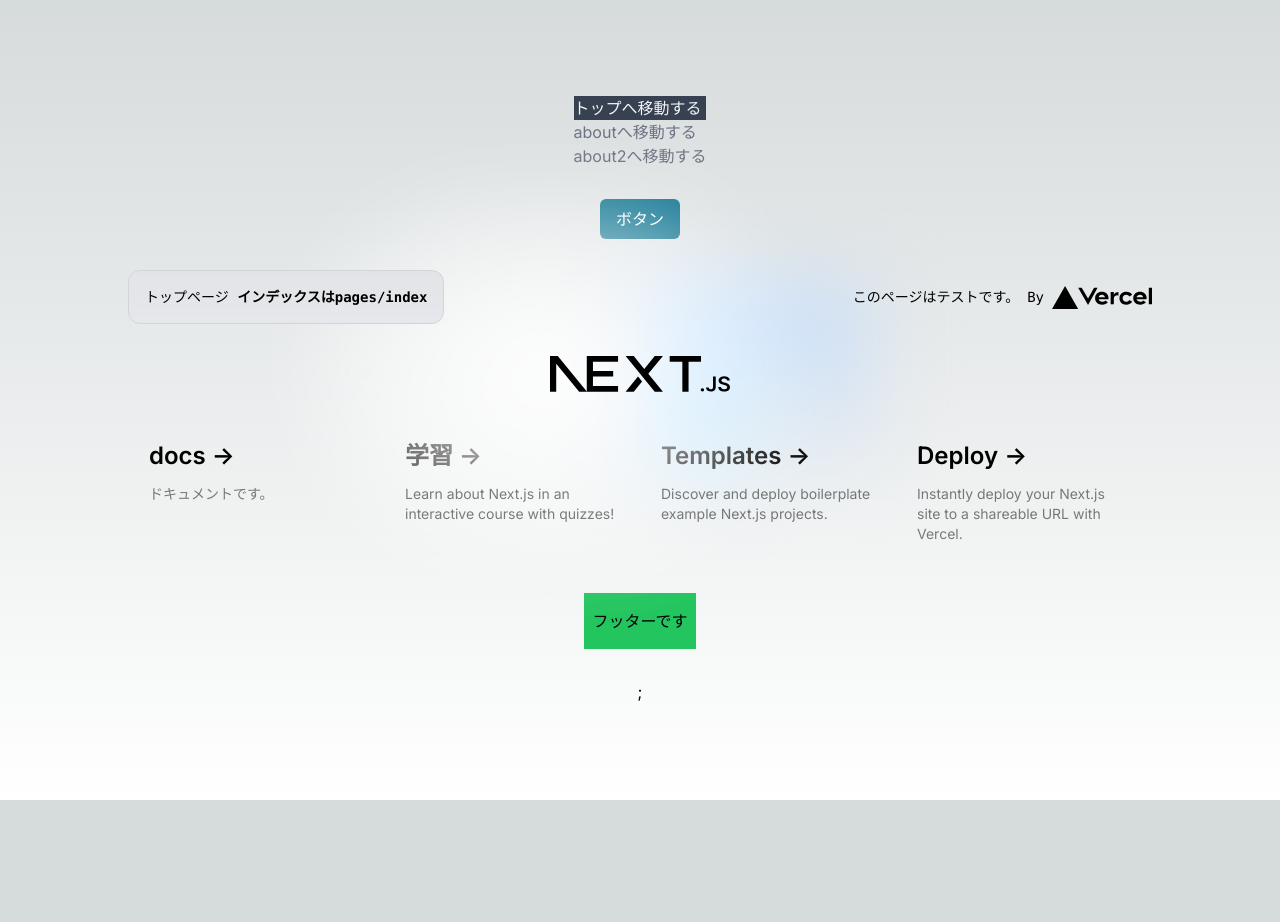
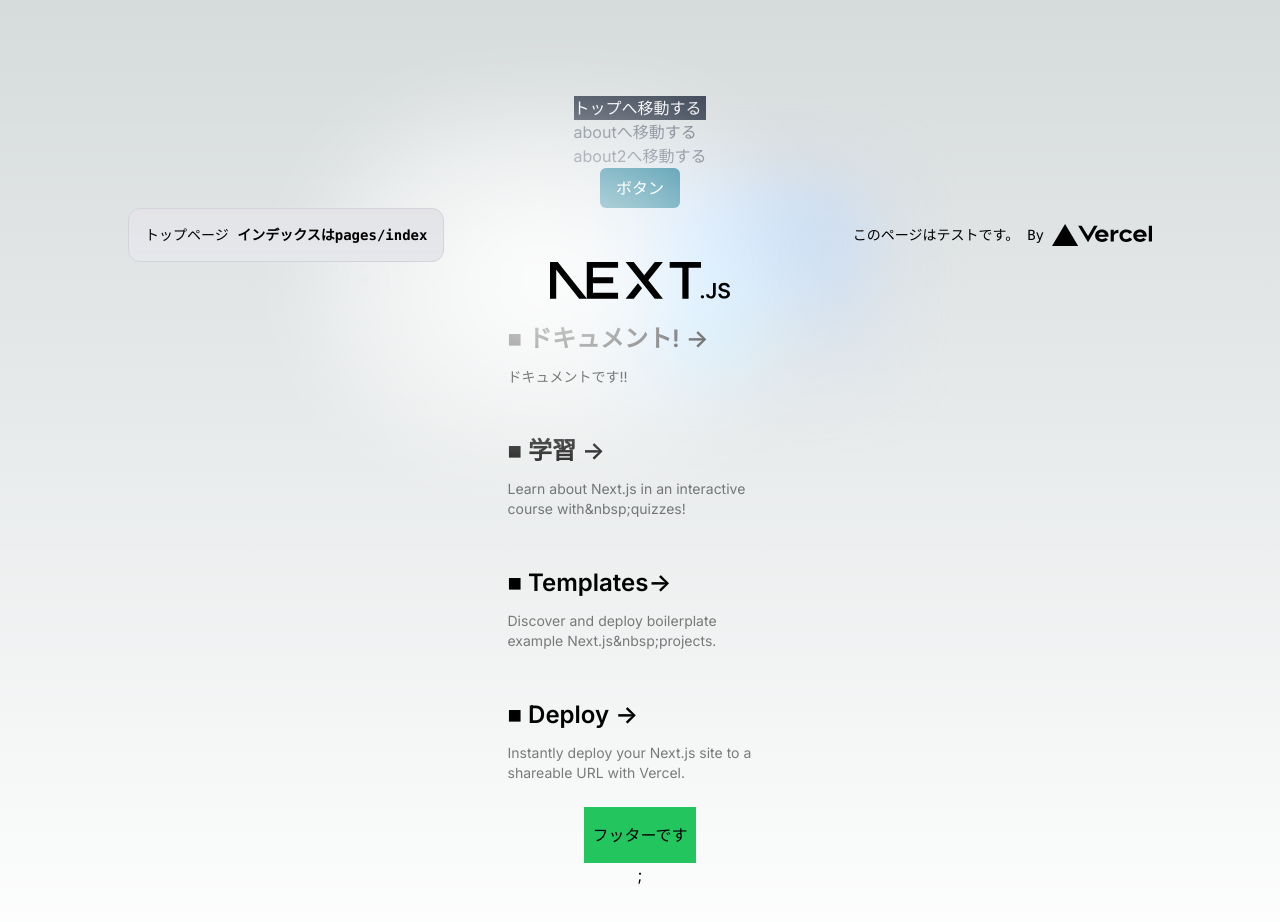
Before and after one commit to capecape-tz/study-nextjs-pages-router-capecape, a Next.js app: page / in a window 1280 px wide. Shown: the top 922 px of the page. Before the commit the page ends 800 px from the top, so only its background shows below. Built offline with nearby package versions, Linux system fonts and the light colour scheme.

Commit message:
🎨 mapを使って繰り返しを行う

```diff
--- a/components/Links.tsx
+++ b/components/Links.tsx
@@ -1,77 +1,76 @@
 import Image from "next/image";
 import { Inter } from "next/font/google";
+import { List } from "postcss/lib/list";
+
+type Item = {
+  id: number;
+  itemHref: string;
+  itemTitle: string;
+  itemDescription: string;
+};
+
+const items: Array<Item> = [
+  {
+    id: 0,
+    itemHref:
+      "https://nextjs.org/docs?utm_source=create-next-app&utm_medium=default-template-tw&utm_campaign=create-next-app",
+    itemTitle: "ドキュメント!  ",
+    itemDescription: "ドキュメントです!!",
+  },
+  {
+    id: 1,
+    itemHref:
+      "https://nextjs.org/learn?utm_source=create-next-app&utm_medium=default-template-tw&utm_campaign=create-next-app",
+    itemTitle: "学習 ",
+    itemDescription:
+      "Learn about Next.js in an interactive course with&nbsp;quizzes!",
+  },
+  {
+    id: 2,
+    itemHref:
+      "https://vercel.com/templates?framework=next.js&utm_source=create-next-app&utm_medium=default-template-tw&utm_campaign=create-next-app",
+    itemTitle: "Templates",
+    itemDescription:
+      "Discover and deploy boilerplate example Next.js&nbsp;projects.",
+  },
+  {
+    id: 3,
+    itemHref:
+      "https://vercel.com/new?utm_source=create-next-app&utm_medium=default-template-tw&utm_campaign=create-next-app",
+    itemTitle: "Deploy ",
+    itemDescription:
+      "Instantly deploy your Next.js site to a shareable URL with Vercel.",
+  },
+];
 
 export function Links() {
+  // console.log(items);
+
   return (
     <>
-      <div className="mb-32 grid text-center lg:max-w-5xl lg:w-full lg:mb-0 lg:grid-cols-4 lg:text-left">
+      <div>
+        {items.map((item) => {
+          return (
+            <div key={item.itemHref}>
               <a
-          href="https://nextjs.org/docs?utm_source=create-next-app&utm_medium=default-template-tw&utm_campaign=create-next-app"
+                href={item.itemHref}
                 className="group rounded-lg border border-transparent px-5 py-4 transition-colors hover:border-gray-300 hover:bg-gray-100 hover:dark:border-neutral-700 hover:dark:bg-neutral-800/30"
                 target="_blank"
                 rel="noopener noreferrer"
               >
                 <h2 className={`mb-3 text-2xl font-semibold`}>
-            docs{" "}
+                  ■ {item.itemTitle}
                   <span className="inline-block transition-transform group-hover:translate-x-1 motion-reduce:transform-none">
                     -&gt;
                   </span>
                 </h2>
                 <p className={`m-0 max-w-[30ch] text-sm opacity-50`}>
-            ドキュメントです。
+                  {item.itemDescription}
                 </p>
               </a>
-
-        <a
-          href="https://nextjs.org/learn?utm_source=create-next-app&utm_medium=default-template-tw&utm_campaign=create-next-app"
-          className="group rounded-lg border border-transparent px-5 py-4 transition-colors hover:border-gray-300 hover:bg-gray-100 hover:dark:border-neutral-700 hover:dark:bg-neutral-800/30"
-          target="_blank"
-          rel="noopener noreferrer"
-        >
-          <h2 className={`mb-3 text-2xl font-semibold`}>
-            学習{" "}
-            <span className="inline-block transition-transform group-hover:translate-x-1 motion-reduce:transform-none">
-              -&gt;
-            </span>
-          </h2>
-          <p className={`m-0 max-w-[30ch] text-sm opacity-50`}>
-            Learn about Next.js in an interactive course with&nbsp;quizzes!
-          </p>
-        </a>
-
-        <a
-          href="https://vercel.com/templates?framework=next.js&utm_source=create-next-app&utm_medium=default-template-tw&utm_campaign=create-next-app"
-          className="group rounded-lg border border-transparent px-5 py-4 transition-colors hover:border-gray-300 hover:bg-gray-100 hover:dark:border-neutral-700 hover:dark:bg-neutral-800/30"
-          target="_blank"
-          rel="noopener noreferrer"
-        >
-          <h2 className={`mb-3 text-2xl font-semibold`}>
-            Templates{" "}
-            <span className="inline-block transition-transform group-hover:translate-x-1 motion-reduce:transform-none">
-              -&gt;
-            </span>
-          </h2>
-          <p className={`m-0 max-w-[30ch] text-sm opacity-50`}>
-            Discover and deploy boilerplate example Next.js&nbsp;projects.
-          </p>
-        </a>
-
-        <a
-          href="https://vercel.com/new?utm_source=create-next-app&utm_medium=default-template-tw&utm_campaign=create-next-app"
-          className="group rounded-lg border border-transparent px-5 py-4 transition-colors hover:border-gray-300 hover:bg-gray-100 hover:dark:border-neutral-700 hover:dark:bg-neutral-800/30"
-          target="_blank"
-          rel="noopener noreferrer"
-        >
-          <h2 className={`mb-3 text-2xl font-semibold`}>
-            Deploy{" "}
-            <span className="inline-block transition-transform group-hover:translate-x-1 motion-reduce:transform-none">
-              -&gt;
-            </span>
-          </h2>
-          <p className={`m-0 max-w-[30ch] text-sm opacity-50`}>
-            Instantly deploy your Next.js site to a shareable URL with Vercel.
-          </p>
-        </a>
+            </div>
+          );
+        })}
       </div>
     </>
   );
```
Lines whose indentation alone changed are shown as unchanged.
